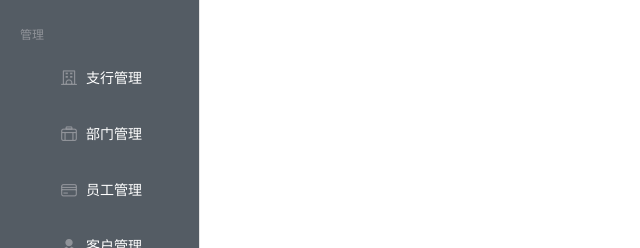
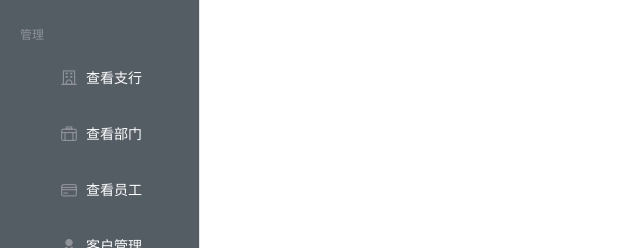
Before and after one commit to cyadxx/bank-system, a Vue app in the folder frontend/: page /#/home in a window 1280 px wide. Shown: the part 156-404 px from the top of the page, without its empty margins (0-640 px from the left). Built offline with nearby package versions, Linux system fonts and the light colour scheme.

Commit message:
fix typo

```diff
--- a/frontend/src/components/CyaAccount.vue
+++ b/frontend/src/components/CyaAccount.vue
@@ -937,9 +937,9 @@ export default {
       this.$refs.addAccountOwnerForm.validate((valid) => {
         if (valid) {
           console.log('addAccountOwnerForm is validated, send the request')
-          this.addAccountOwnerForm.account_account  =this.accTableData[this.openAccIndex].account_id
-          this.addAccountOwnerForm.acc_type  =this.accTableData[this.openAccIndex].account_type
-          this.addAccountOwnerForm.belong_branch  =this.accTableData[this.openAccIndex].branch_branch_name
+          this.addAccountOwnerForm.account_account = this.accTableData[this.openAccIndex].account_id
+          this.addAccountOwnerForm.acc_type = this.accTableData[this.openAccIndex].account_type
+          this.addAccountOwnerForm.belong_branch = this.accTableData[this.openAccIndex].branch_branch_name
           console.log('addAccountOwnerForm = ', this.addAccountOwnerForm)
           axios.post('http://localhost:8000/api/cusacc/', this.addAccountOwnerForm, {
             headers: {
--- a/frontend/src/components/HomePage.vue
+++ b/frontend/src/components/HomePage.vue
@@ -38,15 +38,15 @@
             <template slot="title">管理</template>
             <el-menu-item index="branch">
               <i class="el-icon-school"></i>
-              <span slot="title">支行管理</span>
+              <span slot="title">查看支行</span>
             </el-menu-item>
             <el-menu-item index="dept">
               <i class="el-icon-suitcase-1"></i>
-              <span slot="title">部门管理</span>
+              <span slot="title">查看部门</span>
             </el-menu-item>
             <el-menu-item index="staff">
               <i class="el-icon-bank-card"></i>
-              <span slot="title">员工管理</span>
+              <span slot="title">查看员工</span>
             </el-menu-item>
             <el-menu-item index="customer">
               <i class="el-icon-s-custom"></i>
```
